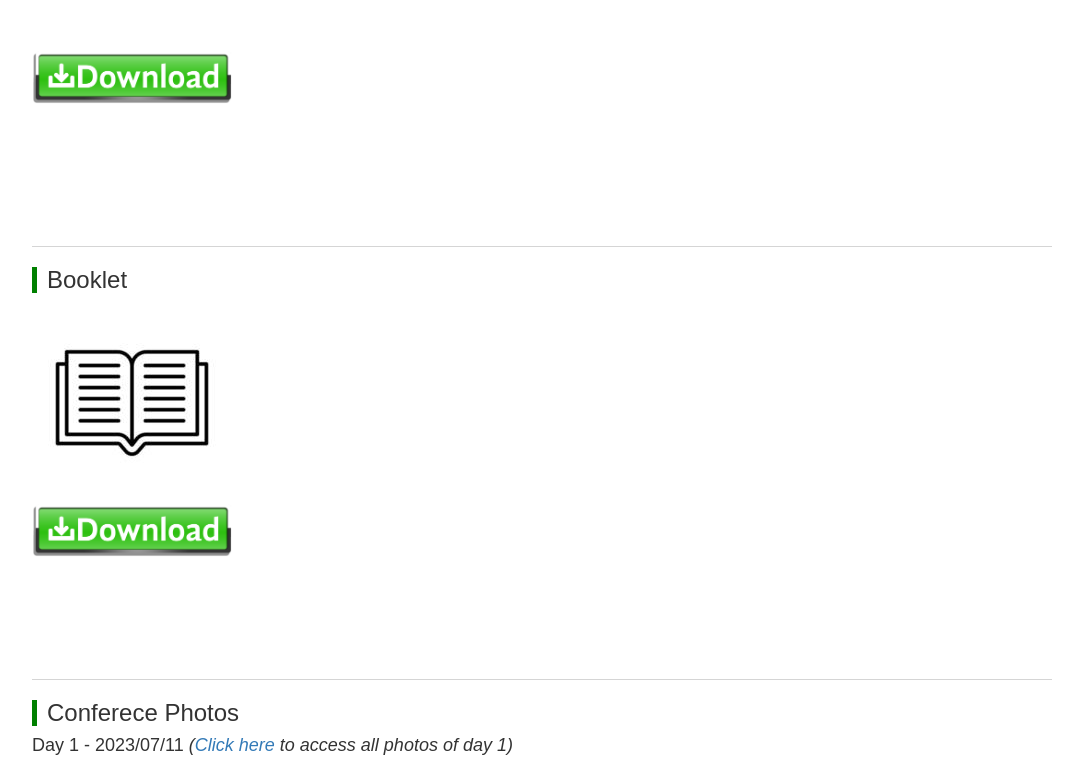
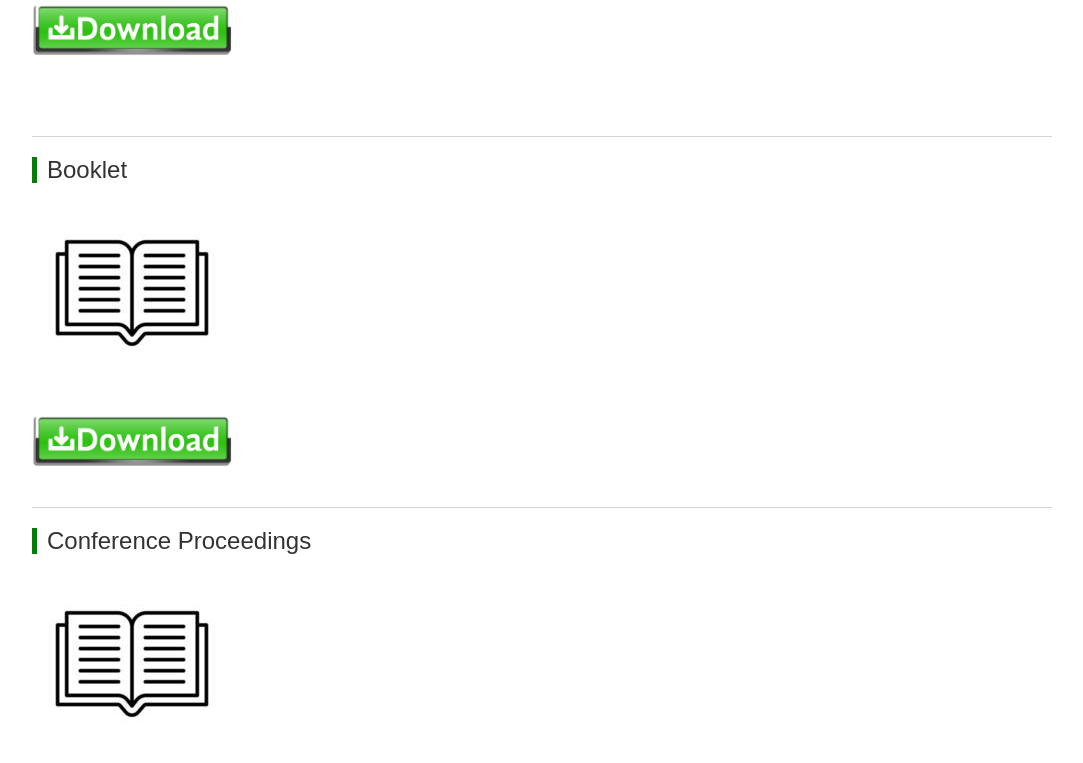
Before and after one commit to billyng1994/cprconf2023, a PHP site: page /download.php in a window 1280 px wide. Shown: the part 1475-2238 px from the top of the page, without its empty margins (98-1181 px from the left). Run offline with PHP 8.4, Linux system fonts and the light colour scheme; some libraries are stand-ins or nearby versions.

Commit message:
Conference proceedings uploads

```diff
--- a/cprconf2023/download.php
+++ b/cprconf2023/download.php
@@ -72,15 +72,15 @@
         <div class="row">
           <div class="col-12 col-lg-6">
             <h4>Abstract Template for Submission</h4>
-            <a href="downloads/Abstract_Template_for_Submission.docx" target="_blank" download><img style="width:30%;margin:2% 10% 5% 0;max-width:200px" src="images/wordfileicon.png" alt="wordfile" /></a>
+            <a href="downloads/Abstract_Template_for_Submission.docx" target="_blank" download style="display: block; width: fit-content;"><img style="width:60%;margin:2% 10% 5% 0;max-width:200px" src="images/wordfileicon.png" alt="wordfile" /></a>
             <br>
-            <a href="downloads/Abstract_Template_for_Submission.docx" target="_blank" download><img style="width:40%;max-width:200px;margin-bottom:10%" src="images/downloadbtn.png" alt="download" /></a>
+            <a href="downloads/Abstract_Template_for_Submission.docx" target="_blank" download style="display: block; width: fit-content;"><img style="width:100%;max-width:200px;margin-bottom:10%" src="images/downloadbtn.png" alt="download" /></a>
           </div>
           <div class="col-12 col-lg-6">
             <h4>Ful Paper template for submissions</h4>
-            <a href="downloads/Full_Paper_template_for_submissions.docx" target="_blank" download><img style="width:30%;margin:2% 10% 5% 0;max-width:200px" src="images/wordfileicon.png" alt="wordfile" /></a>
+            <a href="downloads/Full_Paper_template_for_submissions.docx" target="_blank" download style="display: block; width: fit-content;"><img style="width:60%;margin:2% 10% 5% 0;max-width:200px" src="images/wordfileicon.png" alt="wordfile" /></a>
             <br>
-            <a href="downloads/Full_Paper_template_for_submissions.docx" target="_blank" download><img style="width:40%;max-width:200px;margin-bottom:10%" src="images/downloadbtn.png" alt="download" /></a>
+            <a href="downloads/Full_Paper_template_for_submissions.docx" target="_blank" download style="display: block; width: fit-content;"><img style="width:100%;max-width:200px;margin-bottom:10%" src="images/downloadbtn.png" alt="download" /></a>
           </div>
         </div>
       </div>
@@ -94,15 +94,22 @@
         <a id="banner-reg-btn" href="images/posters/conf_poster.png" target="_blank" download>Download</a>
         <a href="images/posters/conf_poster.png" target="_blank" download><img src="images/posters/conf_poster.png" style="width:100%" /></a>
       </div>
-      <a href="images/posters/conf_poster.png" target="_blank" download><img style="width:40%;max-width:200px;margin-bottom:10%" src="images/downloadbtn.png" alt="download" /></a>
+      <a href="images/posters/conf_poster.png" target="_blank" download style="display: block; width: fit-content;"><img style="width:100%;max-width:200px;margin-bottom:10%" src="images/downloadbtn.png" alt="download" /></a>
       <br />
       <br />
       <hr/>
       <!-- Conf Booklets -->
       <h3 style="border-left: solid 5px green;padding-left: 10px;">Booklet</h3>
-      <a href="downloads/conf_booklet.pdf" target="_blank" download><img style="width:30%;max-width:200px" src="images/book-icon.jpg" alt="pdffile" /></a>
+      <a href="downloads/conf_booklet.pdf" target="_blank" download style="display: block; width: fit-content;"><img style="width:100%;max-width:200px" src="images/book-icon.jpg" alt="pdffile" /></a>
       <br>
-      <a href="downloads/conf_booklet.pdf" target="_blank" download><img style="width:40%;max-width:200px;margin-bottom:10%" src="images/downloadbtn.png" alt="download" /></a>
+      <a href="downloads/conf_booklet.pdf" target="_blank" download style="display: block; width: fit-content;"><img style="width:100%;max-width:200px;margin-bottom:10%" src="images/downloadbtn.png" alt="download" /></a>
+      <hr/>
+      <!-- Conf Proceedings -->
+      <h3 style="border-left: solid 5px green;padding-left: 10px;">Conference Proceedings</h3>
+      <a href="downloads/Conference_Proceedings.pdf" target="_blank" download style="display: block; width: fit-content;"><img style="width:100%;max-width:200px" src="images/book-icon.jpg" alt="pdffile" /></a>
+      <br>
+      <a href="downloads/Conference_Proceedings.pdf" target="_blank" download style="display: block; width: fit-content;"><img style="width:100%;max-width:200px;margin-bottom:10%" src="images/downloadbtn.png" alt="download" /></a>
+
       <hr/>
       <!-- Conf Photo Gallery -->
       <h3 style="border-left: solid 5px green;padding-left: 10px;">Conferece Photos</h3>
```
Also changed, not shown: 1 other file.
